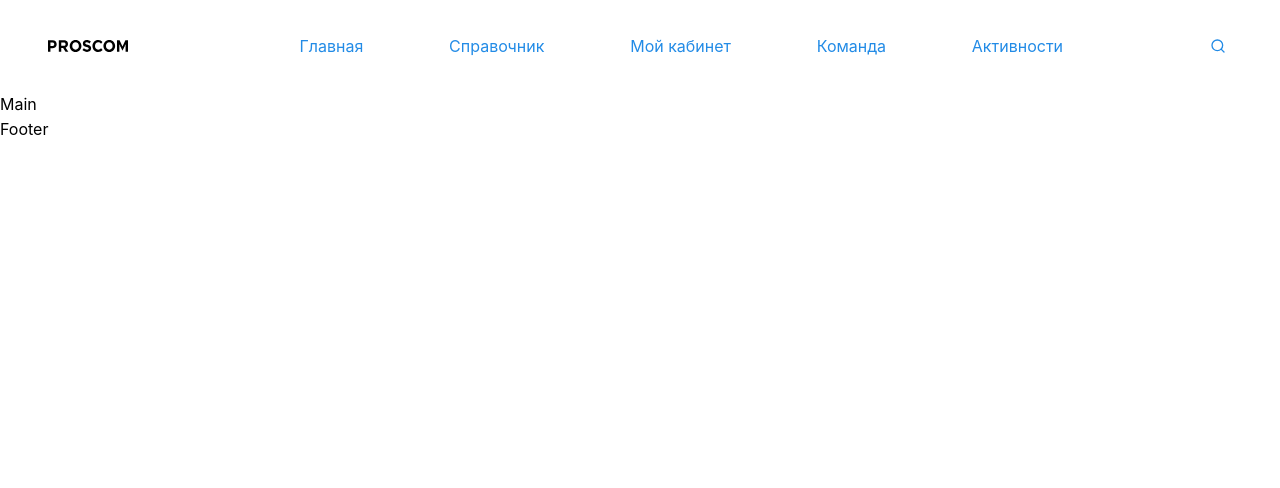
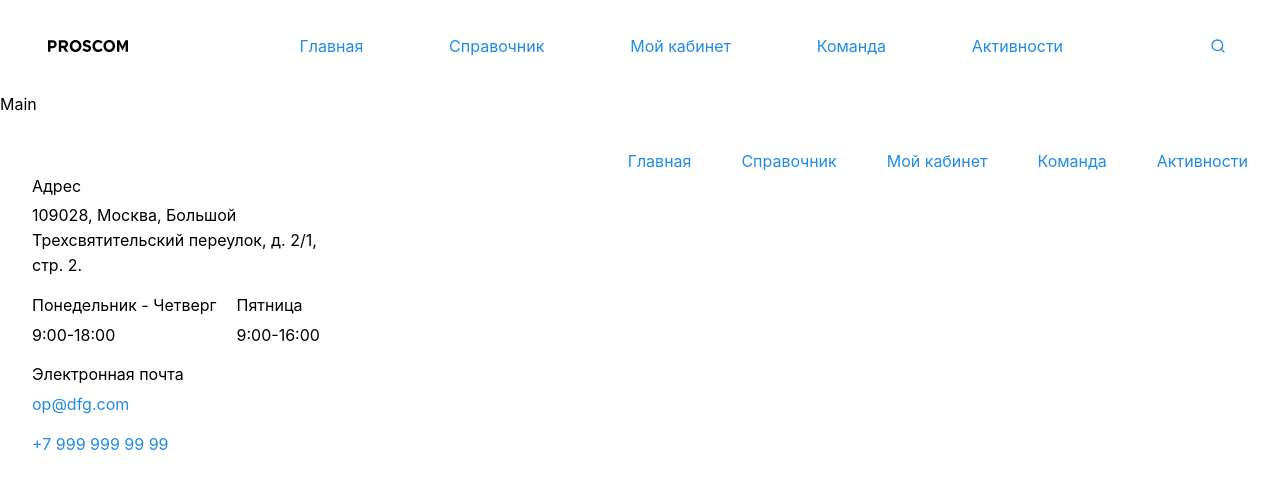
Before and after one commit to KordyD/LDT-hack-track-5-frontend, a React (Vite) app: page / in a window 1280 px wide. Shown: the top 488 px of the page. Built offline with nearby package versions, Linux system fonts and the light colour scheme; some icons are missing.

Commit message:
Add footer

```diff
--- /dev/null
+++ b/src/modules/Footer/Footer.module.css
@@ -0,0 +1,21 @@
+.wrapper {
+  display: grid;
+  grid-template-columns: 3fr 1fr;
+  background-color: var(--mantine-color-gray-2);
+  gap: 100px;
+}
+
+.list {
+  list-style: none;
+}
+
+.wrapperLinks {
+  flex-grow: 1;
+  display: flex;
+  justify-content: flex-end;
+  gap: 50px;
+}
+
+.wrapperInfo {
+  max-width: 300px;
+}
--- a/src/modules/Footer/Footer.tsx
+++ b/src/modules/Footer/Footer.tsx
@@ -1,3 +1,57 @@
+import { Anchor, Box, Flex, List, Paper, Text } from '@mantine/core';
+import { Link } from 'react-router-dom';
+import classes from './Footer.module.css';
+
 export const Footer = () => {
-  return <div>Footer</div>;
+  return (
+    <Paper component='footer' p='xl' className={classes.wrapper}>
+      <Box component='nav' className={classes.wrapperLinks}>
+        <Anchor component={Link} to='/'>
+          Главная
+        </Anchor>
+        <Anchor component={Link} to='knowledge'>
+          Справочник
+        </Anchor>
+        <Anchor component={Link} to='account'>
+          Мой кабинет
+        </Anchor>
+        <Anchor component={Link} to='team'>
+          Команда
+        </Anchor>
+        <Anchor component={Link} to='shop'>
+          Активности
+        </Anchor>
+      </Box>
+      <Box className={classes.wrapperInfo}>
+        <List className={classes.list}>
+          <List.Item>
+            <Text mb={5}>Адрес</Text>
+            <Text>
+              109028, Москва, Большой Трехсвятительский переулок, д. 2/1, стр.
+              2.
+            </Text>
+          </List.Item>
+          <List.Item mt={15}>
+            <Flex wrap='wrap' gap={20}>
+              <Box>
+                <Text mb={5}>Понедельник - Четверг</Text>
+                <Text>9:00-18:00</Text>
+              </Box>
+              <Box>
+                <Text mb={5}>Пятница</Text>
+                <Text>9:00-16:00</Text>
+              </Box>
+            </Flex>
+          </List.Item>
+          <List.Item mt={15}>
+            <Text mb={5}>Электронная почта</Text>
+            <Anchor>op@dfg.com</Anchor>
+          </List.Item>
+          <List.Item mt={15}>
+            <Anchor>+7 999 999 99 99</Anchor>
+          </List.Item>
+        </List>
+      </Box>
+    </Paper>
+  );
 };
```
